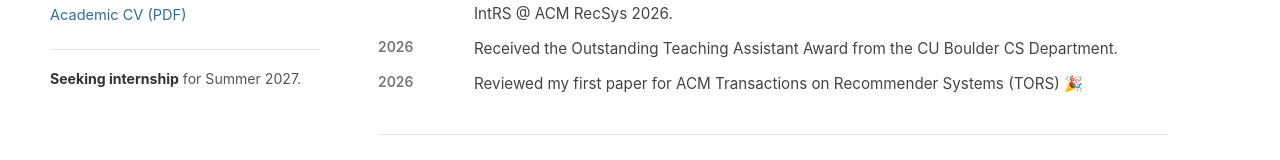
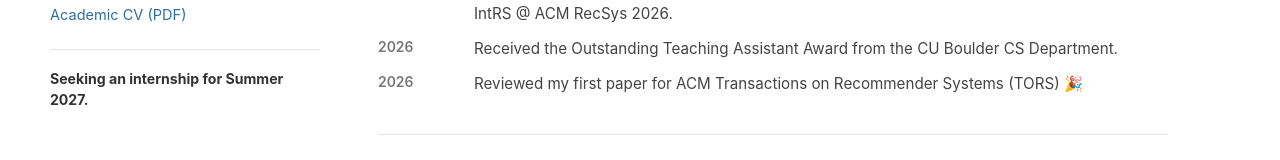
Before and after one commit to meysamvarasteh92/meysamvarasteh92.github.io, a plain HTML site: page index.html in a window 1280 px wide. Shown: the part 569-729 px from the top of the page. Drawn offline with Linux system fonts and the light colour scheme.

Commit message:
Bold internship line

```diff
--- a/index.html
+++ b/index.html
@@ -535,7 +535,7 @@
         </div>
 
         <div class="availability">
-          <strong>Seeking internship</strong> for Summer 2027.
+          <strong>Seeking an internship for Summer 2027.</strong>
         </div>
       </div>
     </aside>
```
